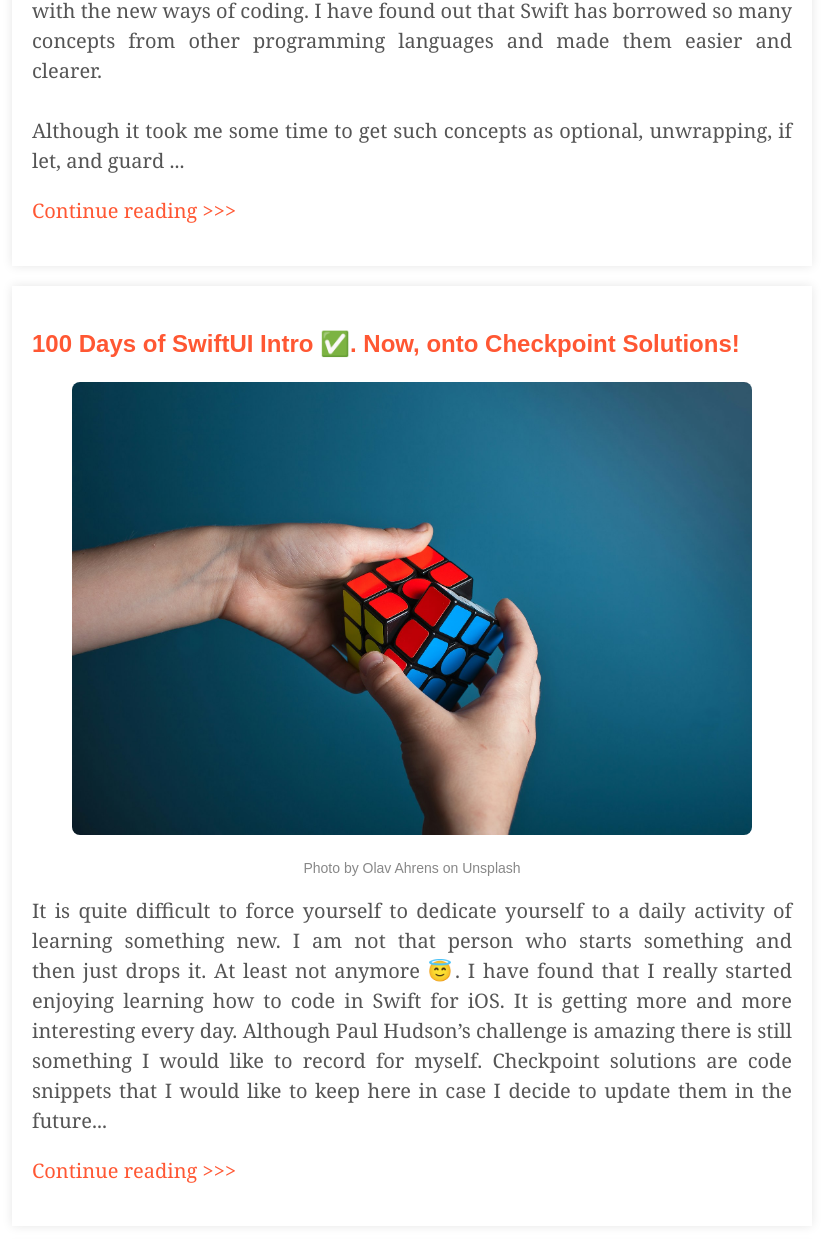
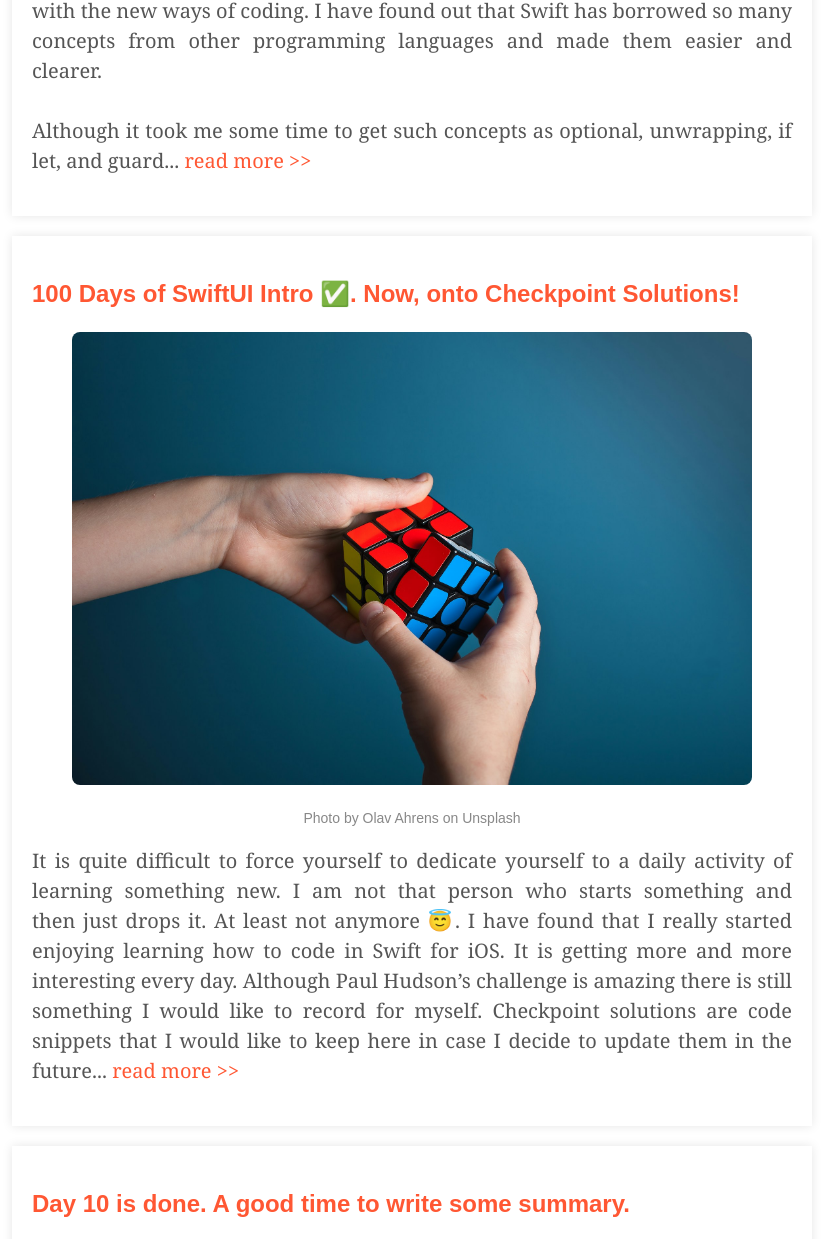
Before and after one commit to SergeyGermanov/SwiftingGears, a plain HTML site: page index.html in a window 1280 px wide. Shown: the part 1209-2448 px from the top of the page, without its empty margins (228-1053 px from the left). Drawn offline with Linux system fonts and the light colour scheme.

Commit message:
changed links on the index page

```diff
--- a/index.html
+++ b/index.html
@@ -128,10 +128,8 @@
             borrowed so many concepts from other programming languages and made
             them easier and clearer.<br /><br />
             Although it took me some time to get such concepts as optional,
-            unwrapping, if let, and guard ...
-          </p>
-          <p>
-            <a href="article_3.html">Continue reading >>></a>
+            unwrapping, if let, and guard...
+            <a href="article_3.html">read more >></a>
           </p>
         </article>
         <article>
@@ -168,10 +166,7 @@
             Although Paul Hudson’s challenge is amazing there is still something
             I would like to record for myself. Checkpoint solutions are code
             snippets that I would like to keep here in case I decide to update
-            them in the future...
-          </p>
-          <p>
-            <a href="article_2.html">Continue reading >>></a>
+            them in the future... <a href="article_2.html">read more >></a>
           </p>
         </article>
         <article>
@@ -211,9 +206,7 @@
             fair to continue my post. I could create my own websites, web apps,
             react apps, and even React.Native apps with it. Sometimes I wanted
             to smash my Windows laptop...
-          </p>
-          <p>
-            <a href="article_1.html">Continue reading >>></a>
+            <a href="article_1.html">read more >></a>
           </p>
         </article>
 
```
Also changed, not shown: 1 other file.
